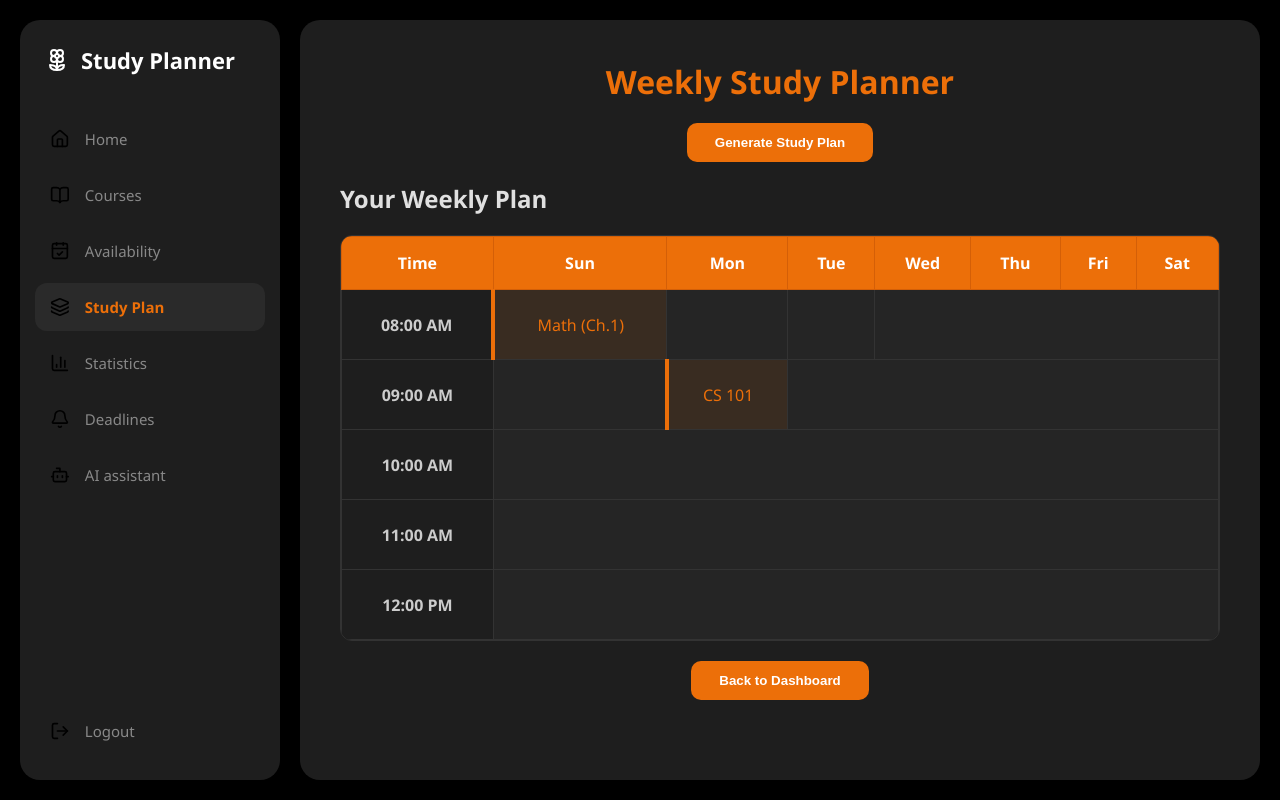
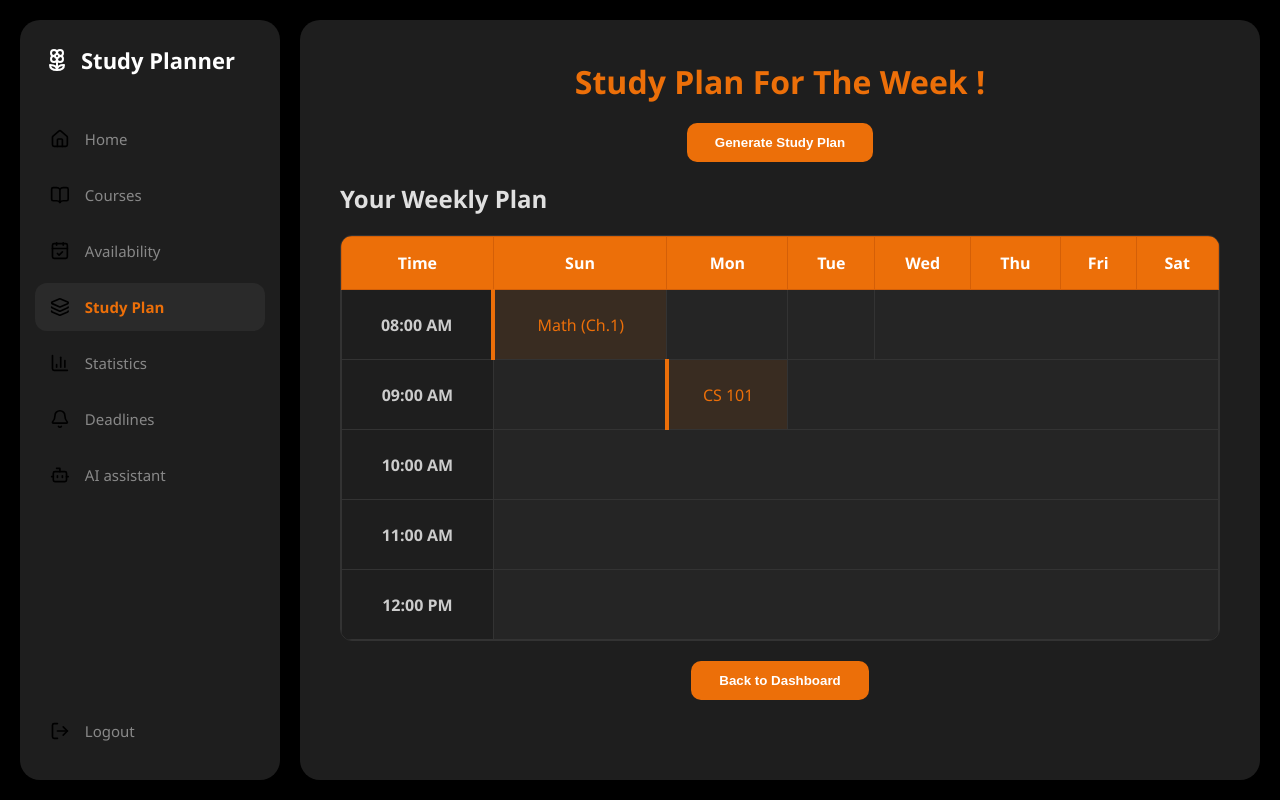
Before and after one commit to HaifaBaderBinDuhaim/web, a plain HTML site: page planner.html in a window 1280 px wide. Drawn offline with nearby package versions, Linux system fonts and the light colour scheme; a script that the page names is missing.

Commit message:
Change title and subtitle in planner.html
Updated the title and subtitle in the planner.html file.

```diff
--- a/planner.html
+++ b/planner.html
@@ -52,7 +52,7 @@
 
         <main class="content-area">
             <div class="container-inner">
-                <h1 class="title">Weekly Study Planner</h1>
+                <h1 class="title"> Study Plan For The Week !</h1>
 
                 <div class="controls-row">
                     <button onclick="generatePlan()" class="btn-primary">Generate Study Plan</button>
```
